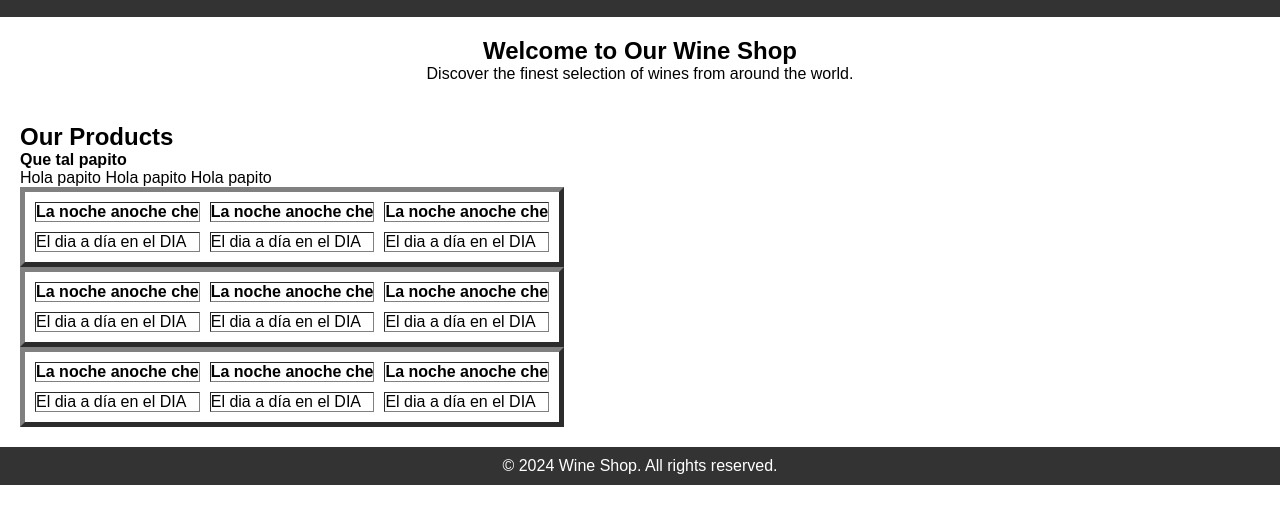
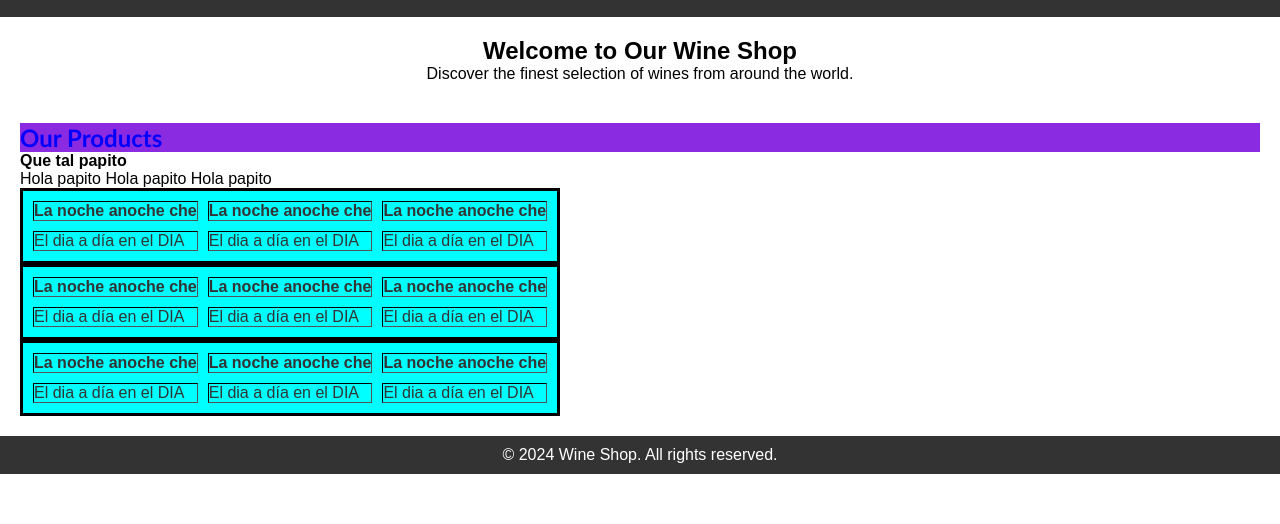
Before and after one commit to luciomagnin/primer-repositorio, a plain HTML site: page index.html in a window 1280 px wide. Shown: the part 60-584 px from the top of the page. Drawn offline with Linux system fonts and the light colour scheme.

Commit message:
agrego estilos personalizados en mi main

```diff
--- a/styles.css
+++ b/styles.css
@@ -1,7 +1,7 @@
 *{
     margin: 0;
     padding: 0;
-    box-sizing: ;
+    box-sizing: border-box;
 }
 
 /* Reset default margin and padding */
@@ -48,7 +48,9 @@ main {
 }
 
 .products {
-    /* Styles for product listings */
+color: blue;
+background-color: blueviolet;
+font-family: 'Trebuchet MS', 'Lucida Sans Unicode', 'Lucida Grande', 'Lucida Sans', Arial, sans-serif;
 }
 
 footer {
@@ -57,3 +59,9 @@ footer {
     text-align: center;
     padding: 10px 0;
 }
+table{
+    color: #333;
+    background-color: aqua;
+    border: 3px solid black;
+    font-family: fantasy;
+}
```
